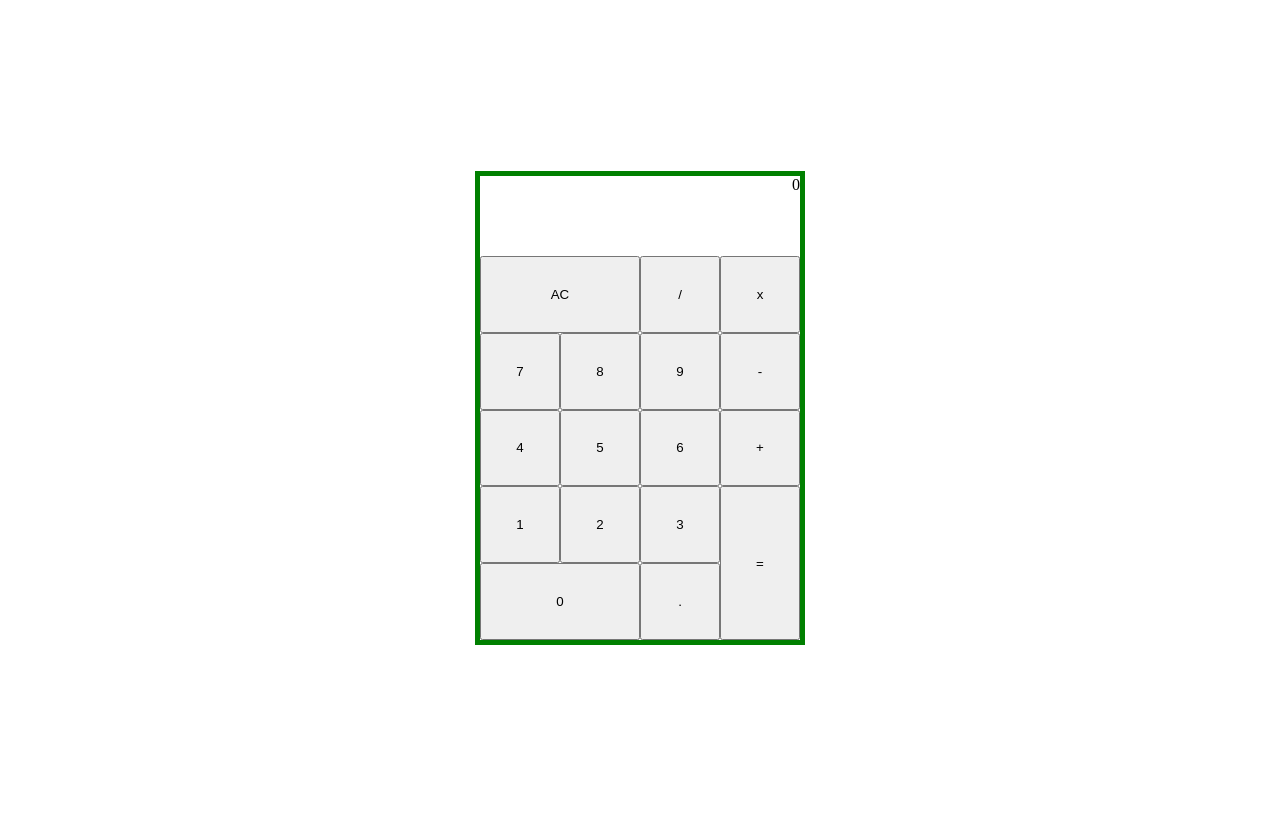
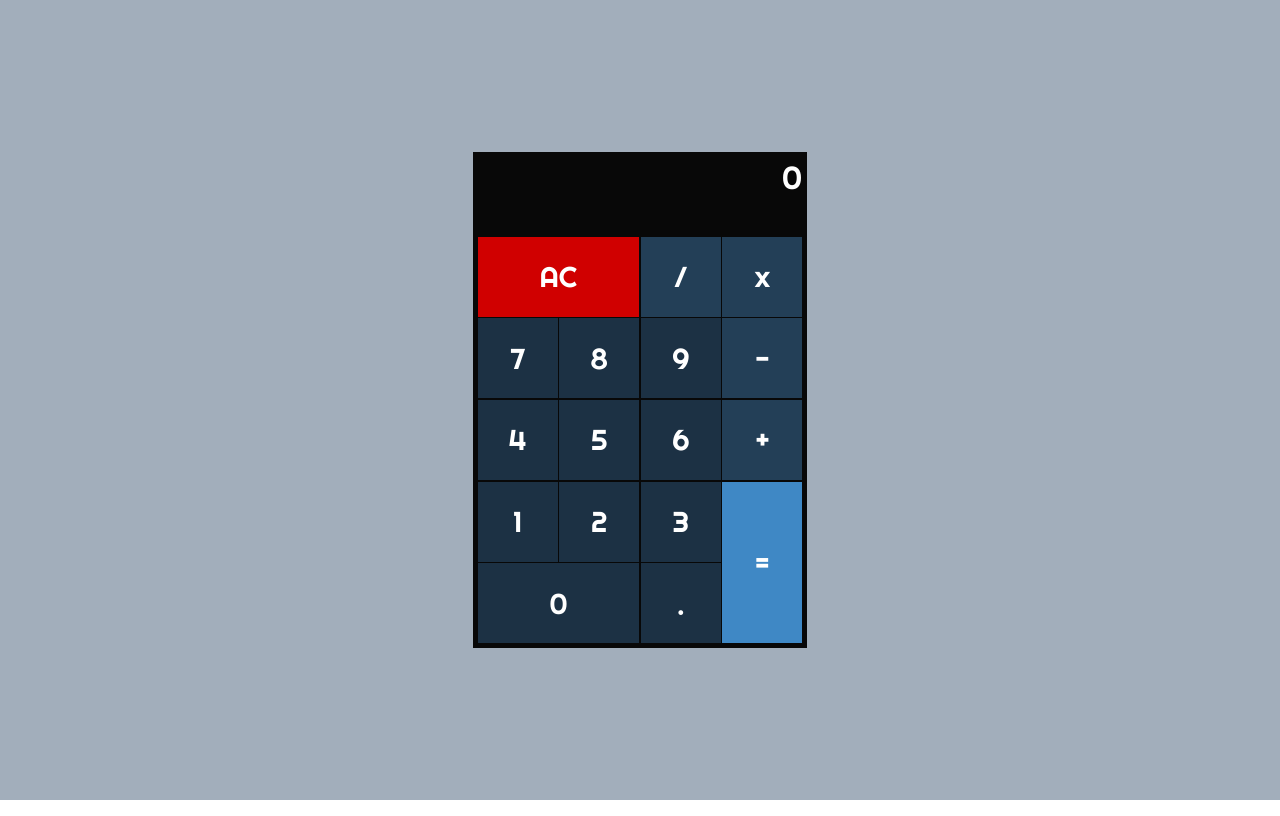
Before and after one commit to JSantos95/fcc-calculator, a React (Create React App) app: page / in a window 1280 px wide. Built offline with nearby package versions, Linux system fonts and the light colour scheme.

Commit message:
Added colors, font, and edited the layout

```diff
--- a/public/index.html
+++ b/public/index.html
@@ -3,6 +3,7 @@
   <head>
     <meta charset="utf-8" />
     <link rel="icon" href="%PUBLIC_URL%/favicon.ico" />
+    <link href="https://fonts.googleapis.com/css2?family=Righteous&display=swap" rel="stylesheet">
     <meta name="viewport" content="width=device-width, initial-scale=1" />
     <meta name="theme-color" content="#000000" />
     <meta
--- a/src/styles/style.css
+++ b/src/styles/style.css
@@ -1,32 +1,50 @@
+*{
+  margin: 0;
+  padding: 0;
+  box-sizing: border-box;
+}
 .cal {
   min-height: 100vh;
   display: grid;
   place-items: center;
+  background-color: #A2AEBB;
+  font-family: 'Righteous', cursive;
 
-  --main-width: 20rem;
-  --main-height: 24rem;
-  --singel-height: 5rem;
+  --main-width: 20.3rem;
+  --main-height: 25.4rem;
+  --single-height: 5rem;
 }
 
 .cal-board {
-  border: 5px solid green;
+  color: white;
+  border: 5px solid #080808;
+  position: relative;
 }
 
 .cal-value {
-  height: var(--singel-height);
+  height: var(--single-height);
   text-align: right;
+  background-color: #080808;
+  font-size: 2rem;
+}
+.cal-value--array {
+  font-size: 1.2rem;
+  margin-bottom: 1rem;
 }
 
 .cal-buttons {
   width: var(--main-width);
   height: var(--main-height);
   display: grid;
-  grid-template-columns: repeat(4, 25%);
-  grid-template-rows: repeat(5, 20%);
+  grid-template-columns: repeat(4, 5rem);
+  grid-template-rows: repeat(5, 5rem);
+  grid-gap: .1rem;
+  background-color: #080808;
 }
 #clear {
   grid-column-start: 1;
   grid-column-end: 3;
+  background-color: #D00000;
 }
 #zero {
   grid-column-start: 1;
@@ -37,6 +55,7 @@
   grid-column-start: 4;
   grid-row-start: 4;
   grid-row-end: span 2;
+  background-color: #3F88C5;
 }
 #decimal {
   grid-column-start: 3;
@@ -45,12 +64,35 @@
 #add {
   grid-column-start: 4;
   grid-row-start: 3;
+  background-color: #233F57;
 }
 #subtract {
   grid-column-start: 4;
   grid-row-start: 2;
+  background-color: #233F57;
+}
+#divide {
+  background-color: #233F57;
+}
+#multiply {
+  background-color: #233F57;
 }
 
-.cal-buttons--actual {
+.cal-button--actual {
+  border-radius: 0;
+  border: none;
+  font-size: 1.8rem;
+  font-family: 'Righteous', cursive;
+  background-color: #1C3144;
+  color: white;
+  transition: all .3s;
+}
 
+.cal-button--actual:hover {
+  color: #080808;
+  border: 1px solid white;
 }
+
+.cal-button--actual:active {
+  transform: scale(1.1);
+}
```
